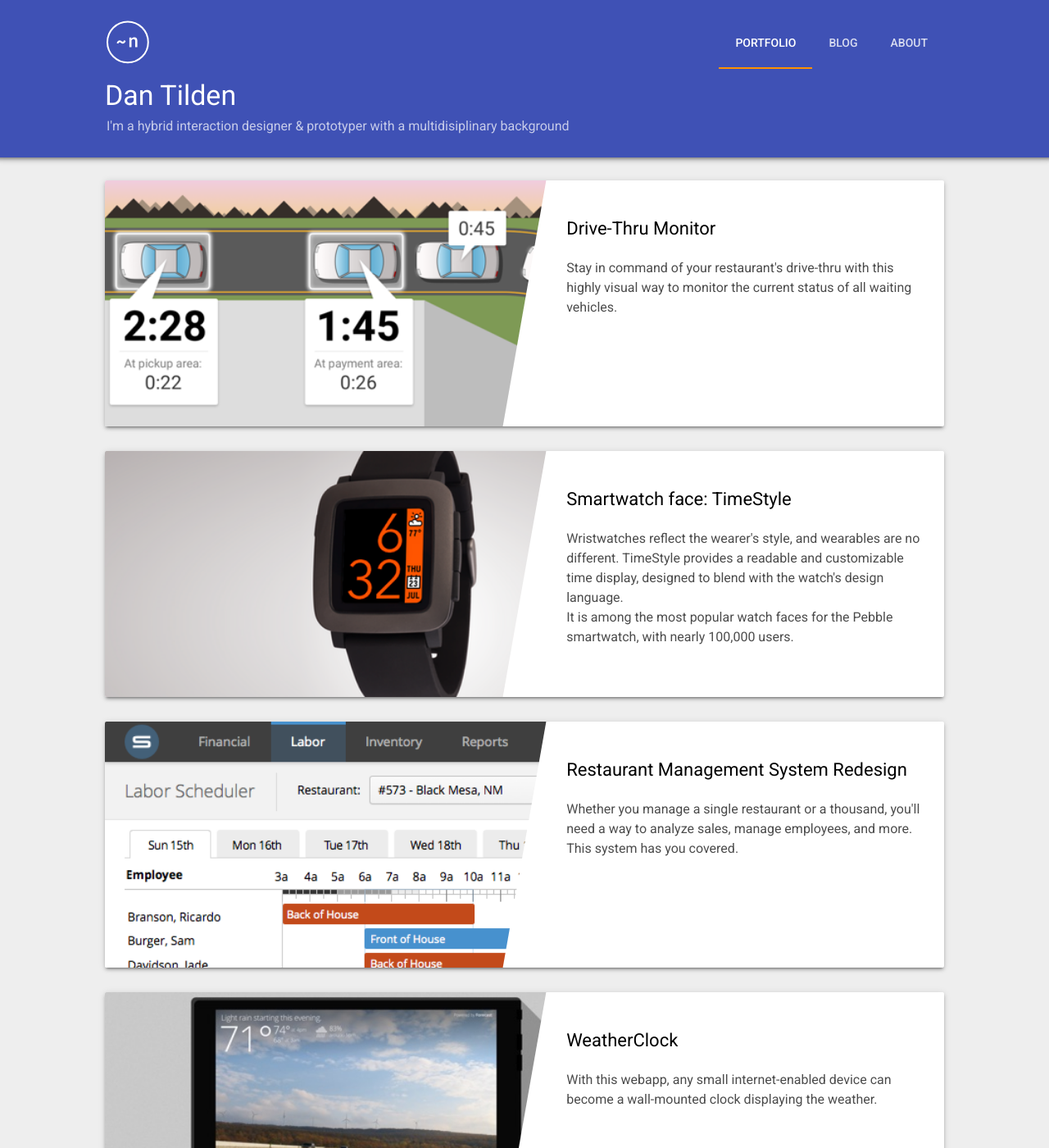
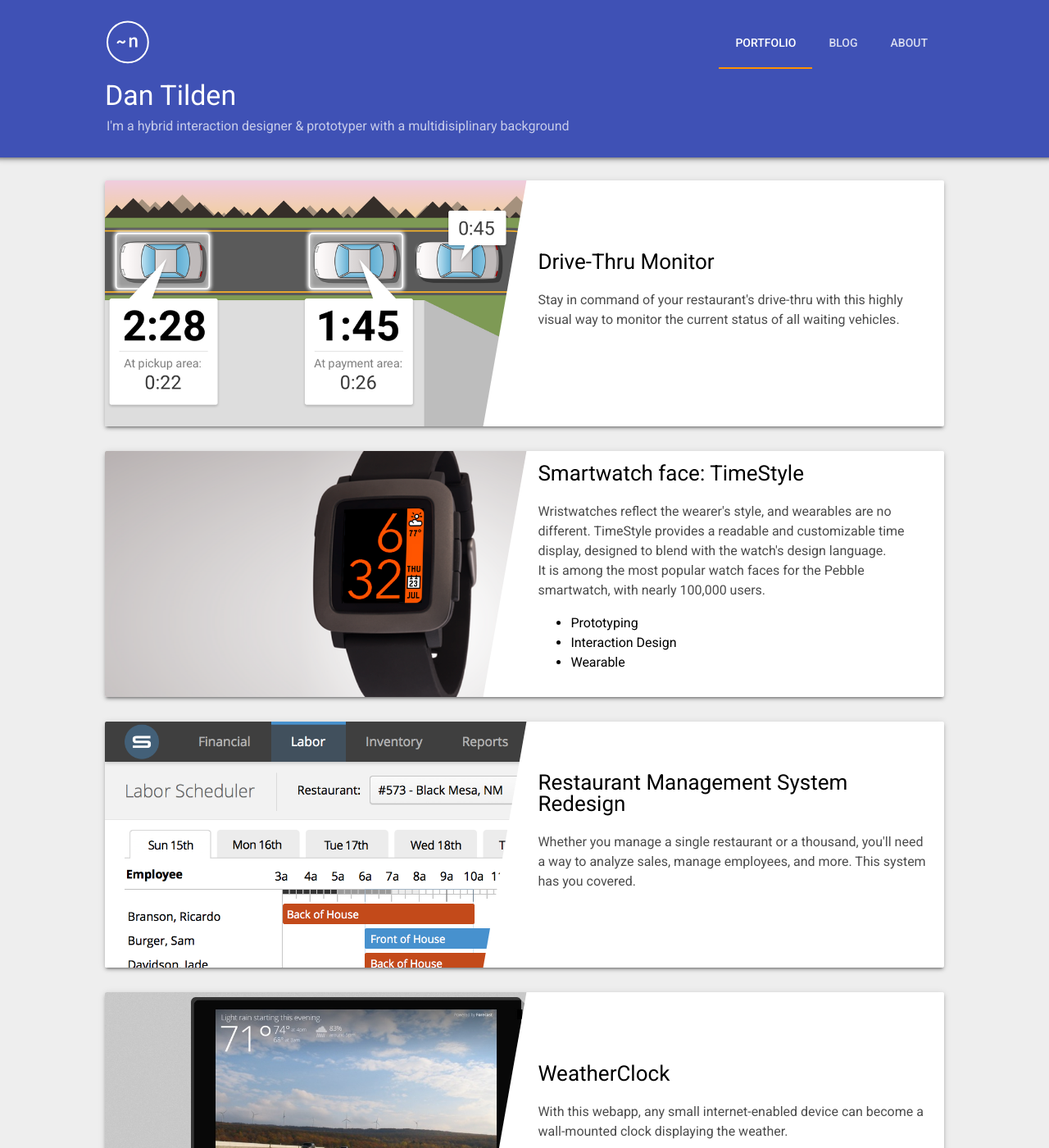
Before and after one commit to tilden/tilden.github.io, a Jekyll site: the page built from index.html, in a window 1280 px wide and 1400 px high. Shown: the whole window at 82% size. Built offline with Jekyll 4.4.1, drawn with Linux system fonts in a browser that asks for light colours; nearby versions of some CDN libraries.

Commit message:
More changes to cards

```diff
--- a/_data/projects.yml
+++ b/_data/projects.yml
@@ -14,6 +14,10 @@
         It is among the most popular watch faces for the Pebble smartwatch,
         with nearly 100,000 users.
   banner_img: "timestyle_banner.png"
+  tags:
+    - Prototyping
+    - Interaction Design
+    - Wearable
   url: "/projects/timestyle"
 
 - name: "Restaurant Management System Redesign"
--- a/css/style.scss
+++ b/css/style.scss
@@ -37,6 +37,10 @@ body {
   margin-top: 220px;
 }
 
+h1, h2, h3 {
+  font-weight: 400;
+}
+
 a {
   color: $material-indigo-500;
   transition: all 0.2s;
@@ -62,23 +66,6 @@ a:hover {
   color: white;
 }
 
-// .title {
-//   @include paper-font-display4;
-//   margin: 0;
-//   color: white;
-//   position: relative;
-//   top: -60px;
-// }
-
-// .subtitle {
-//   font-size: 24px;
-//   position: relative;
-//   top: -50px;
-//   line-height: 24px;
-//   color: #6282A4;
-//   margin: 0;
-// }
-
 /* navigation */
 
 .nav {
@@ -92,6 +79,7 @@ a:hover {
   border-bottom: 11px transparent solid;
   transition: background-color 0.5s;
   background: $material-indigo-500;
+  // background: linear-gradient(to left, #946363 0%, #3f51b5 100%);
   // background: url('/projects/jga/jga_sky.jpg');
   background-size: cover;
 
@@ -216,13 +204,14 @@ img.logo {
   width: 80%;
   height: 300px;
   text-align: left;
-  display: block;
-  flex-direction: row;
+  display: flex;
+  align-items: center;
   margin: 30px auto;
   text-decoration: none;
   color: black;
   transition: all 0.2s;
   max-width: 1440px;
+  padding-right: 20px;
 }
 
 .card:hover {
@@ -234,15 +223,43 @@ img.logo {
   // box-shadow: 0 0 0 2px #1274C5;
 }
 
+.card .thumb {
+  background-size: cover;
+  flex: 10;
+  height: 100%;
+  border-radius: 2px 0 0 2px;
+  position: relative;
+}
+
+.card .thumb::after {
+  content: '';
+  position: absolute;
+  right: -50px;
+  height: 100%;
+  width: 90px;
+  background-color: white;
+  transform: skewX(-10deg);
+
+}
+
 .card .desc {
+  flex: 9;
   position: relative;
-  margin-left: 50%;
-  padding-top: 2em;
+  display: flex;
+  flex-direction: column;
+}
+
+.card h3 {
+  font-size: 26px;
+  line-height: 1;
+  margin: 0 0 22px;
+  color: inherit;
+  transition: color 0.2s;
 }
 
 .card p {
   font-size: 16px;
-  margin: 10px 20px;
+  margin: 0;
   color: inherit;
   opacity: $material-light-secondary-opacity;
   transition: all 0.2s;
@@ -252,34 +269,7 @@ img.logo {
   line-height: 200%;
 }
 
-.card .thumb {
-  background-size: cover;
-  float: left;
-  width: 55%;
-  height: 100%;
-  border-radius: 2px 0 0 2px;
-  border-right: 1px solid $material-grey-400;
-  position: relative;
-}
 
-.card .thumb::after {
-  content: '';
-  position: absolute;
-  right: -50px;
-  height: 100%;
-  width: 100px;
-  background-color: white;
-  transform: skewX(-10deg);
-
-}
-
-.card h3 {
-  font-weight: 300;
-  font-size: 22px;
-  margin: 10px 20px 20px;
-  color: inherit;
-  transition: color 0.2s;
-}
 
 .card a {
   margin: 10px 20px;
@@ -385,14 +375,12 @@ img.logo {
 .project_title {
   font-size: 7vw;
   margin: 20px auto;
-  font-weight: 300;
 }
 
 .section {
   text-align: center;
   line-height: 140%;
   margin: 0 auto 4em auto;
-  font-weight: 300;
 }
 
 .section h4 {
@@ -402,7 +390,6 @@ img.logo {
 .project_desc > .project_subtitle {
   margin: 4ex auto 6ex;
   color: #666;
-  font-weight: 300;
   max-width: 800px;
   padding: 10px;
 }
@@ -489,7 +476,6 @@ blockquote .attribution {
 
 .left_pic .pic_desc {
   max-width: 400px;
-  font-weight: 300;
   line-height: 140%;
   text-align: left;
   padding-left: 20px;
--- a/index.html
+++ b/index.html
@@ -14,6 +14,11 @@ section: portfolio
 			<p>
 			{{ project.desc }}
 			</p>
+			<ul class="tags">
+			{% for tag in project.tags %}
+				<li>{{tag}}</li>
+			{% endfor %}
+			</ul>
 		</div>
 	</a>
 	{% endfor %}
```
Also changed, not shown: images/banners/archive_banner.jpg, images/banners/archive_banner@2x.jpg (deleted), images/banners/dt_banner.png, images/banners/dt_banner@2x.png (deleted), images/banners/jga_banner.jpg, images/banners/jga_banner@2x.jpg (deleted), images/banners/pcu_banner.png, images/banners/pcu_banner@2x.png (deleted), images/banners/pythy_banner.png (deleted), images/banners/restaurant_management_banner.png, images/banners/restaurant_management_banner@2x.png (deleted), images/banners/scrapinold_banner.jpg, images/banners/scrapinold_banner@2x.jpg (deleted), images/banners/timestyle_banner.png, 3 more files.
